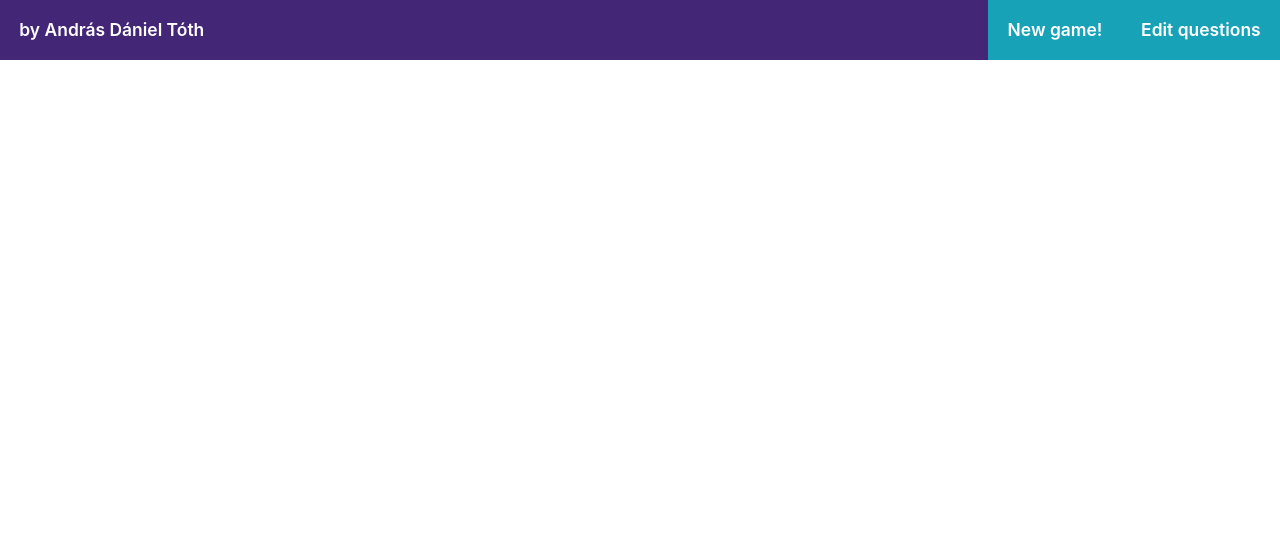
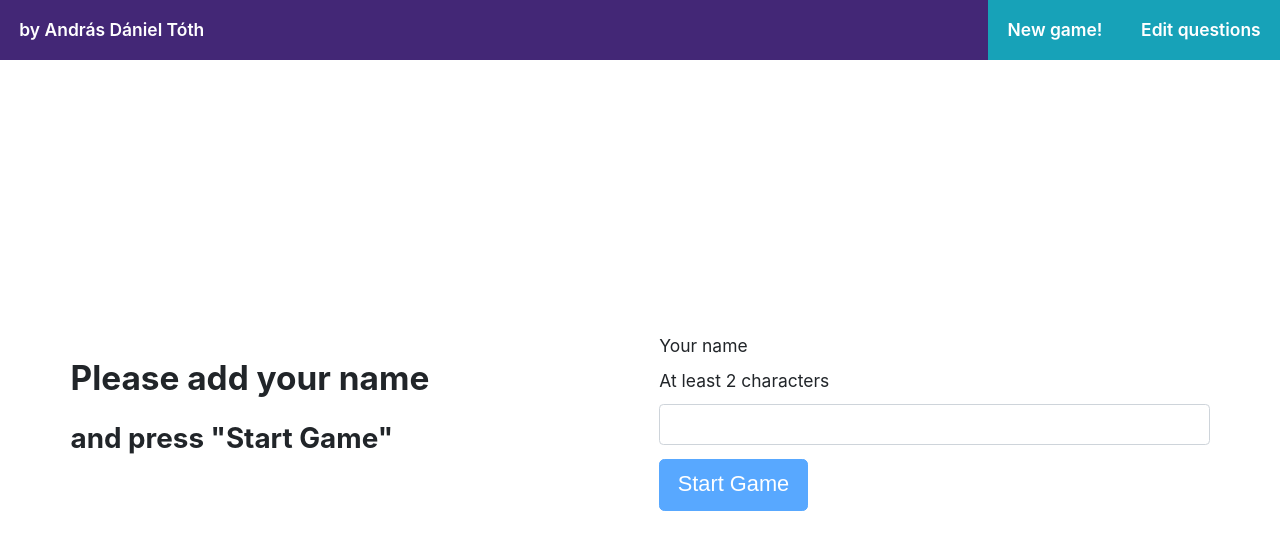
Before and after one commit to latobibor/icf-homework, a React (Create React App) app: page / in a window 1280 px wide. Shown: the top 550 px of the page. Built offline with nearby package versions, Linux system fonts and the light colour scheme; the HTML template or start-up script is replaced by a standard one.

Commit message:
add new game page and update header

```diff
--- a/src/App.tsx
+++ b/src/App.tsx
@@ -4,6 +4,7 @@ import { Header } from './components/header/header';
 import { BrowserRouter as Router, Switch, Route } from 'react-router-dom';
 import { GameContainer } from './components/quiz-page/game-container';
 import { EditorContainer } from './components/editor-page/editor-container';
+import { NewGamePage } from './components/new-game-page/new-game-page';
 
 function App() {
   return (
@@ -12,6 +13,9 @@ function App() {
         <Header />
         <div className="app">
           <Switch>
+            <Route path="/" exact>
+              <NewGamePage />
+            </Route>
             <Route path="/game">
               <GameContainer />
             </Route>
--- a/src/components/editor-page/editor-container.scss
+++ b/src/components/editor-page/editor-container.scss
@@ -1,15 +1,5 @@
 @use '../../style//variables.scss' as vars;
 
 .editor-container {
-  display: flex;
-  flex-wrap: wrap;
-  justify-content: space-evenly;
-
-  & > div {
-    min-width: 300px;
-    flex-grow: 1;
-    flex-shrink: 1;
-    flex-basis: 40%;
-    padding: 0 vars.$spacing-unit-2;
-  }
+  @include vars.double-pane-layout;
 }
--- a/src/components/header/header.tsx
+++ b/src/components/header/header.tsx
@@ -2,32 +2,17 @@ import React from 'react';
 import './header.scss';
 import { Link } from 'react-router-dom';
 import { GlobalState } from '../../redux/global-state';
-import { useSelector, useDispatch } from 'react-redux';
-import { NewGameAction, DispatchAction, Actions } from '../../redux/root-reducer';
-
-// maybe it's not the best name for clean coding but I love it :)
-function isThereAnyQuestion(state: GlobalState): boolean {
-  return state.questions.length > 0;
-}
+import { useSelector } from 'react-redux';
 
 export function Header() {
-  const shouldNewGameBeActive = useSelector<GlobalState, boolean>(isThereAnyQuestion);
-  const dispatch = useDispatch<DispatchAction<NewGameAction>>();
-
-  function onNewGameClick() {
-    dispatch({
-      type: Actions.NewGame,
-    });
-  }
+  const shouldNewGameBeActive = useSelector<GlobalState, boolean>(({questions}) => questions.length > 0);
 
   return (
     <header>
       <div className="header-menu disclaimer">by András Dániel Tóth</div>
 
-      <Link to="/game" className={`${shouldNewGameBeActive ? '' : 'disable-click'}`}>
-        <div className="header-menu menu-item" onClick={onNewGameClick}>
-          New game!
-        </div>
+      <Link to="/" className={`${shouldNewGameBeActive ? '' : 'disable-click'}`}>
+        <div className="header-menu menu-item">New game!</div>
       </Link>
 
       <Link to="/edit">
--- /dev/null
+++ b/src/components/new-game-page/new-game-page.scss
@@ -0,0 +1,14 @@
+@use '../../style/variables' as vars;
+
+.empty-page-container {
+  @include vars.double-pane-layout;
+
+  .form-controls {
+    display: flex;
+    flex-direction: column;
+
+    & > * {
+      margin-bottom: vars.$spacing-unit-sm-2;
+    }
+  }
+}
--- /dev/null
+++ b/src/components/new-game-page/new-game-page.tsx
@@ -0,0 +1,66 @@
+import React from 'react';
+import { useForm } from 'react-hook-form';
+import { useDispatch, useSelector } from 'react-redux';
+import { Link } from 'react-router-dom';
+import './new-game-page.scss';
+
+import { DispatchAction, NewGameAction, Actions } from '../../redux/root-reducer';
+import { GlobalState } from '../../redux/global-state';
+
+const nameInput = 'player';
+
+type Inputs = {
+  [nameInput]: string;
+};
+
+export function NewGamePage() {
+  const {
+    register,
+    handleSubmit,
+    formState: { isValid: formIsValid },
+  } = useForm<Inputs>({ mode: 'onChange' });
+
+  const isThereAnyQuestion = useSelector<GlobalState, boolean>(({ questions }) => questions.length > 0);
+  const dispatch = useDispatch<DispatchAction<NewGameAction>>();
+
+  function onSubmit(data: Inputs) {
+    const player = data.player;
+
+    dispatch({
+      type: Actions.NewGame,
+      player,
+    });
+  }
+
+  const shouldNewGameBeActive = isThereAnyQuestion && formIsValid;
+
+  return (
+    <div className="empty-page-container">
+      <div>
+        <h1>Please add your name</h1>
+        <h2>and press "Start Game"</h2>
+      </div>
+      <div>
+        <form onSubmit={handleSubmit(onSubmit)}>
+          <div className="form-controls">
+            <label htmlFor={nameInput}>Your name</label>
+            <span className="tip">At least 2 characters</span>
+            <input
+              id={nameInput}
+              name={nameInput}
+              type="text"
+              required
+              className="form-control"
+              ref={register({ required: true, minLength: 2 })}
+            />
+            <Link to="/game" className={shouldNewGameBeActive ? '' : 'disabled-click'}>
+              <button className="btn btn-lg btn-primary" type="submit" disabled={!shouldNewGameBeActive}>
+                Start Game
+              </button>
+            </Link>
+          </div>
+        </form>
+      </div>
+    </div>
+  );
+}
--- a/src/redux/global-state.ts
+++ b/src/redux/global-state.ts
@@ -9,11 +9,13 @@ export type GlobalState = {
   gameOver: boolean;
   isCurrentQuestionAnswered: boolean;
   lastAnswer: AnswerIndex | null;
+  player: string | undefined;
 };
 
 const localStorageQuestions = loadQuestions();
 
 export const initialState: GlobalState = {
+  player: undefined,
   activeQuestionIndex: 0,
   questions: localStorageQuestions ? localStorageQuestions : defaultQuestions,
   score: 0,
--- a/src/redux/root-reducer.ts
+++ b/src/redux/root-reducer.ts
@@ -30,6 +30,7 @@ export interface DeleteQuestionAction extends Action {
 
 export interface NewGameAction extends Action {
   type: Actions.NewGame;
+  player: string;
 }
 
 export interface EvaluateAnswerAction extends Action {
@@ -70,7 +71,7 @@ export const rootReducer: Reducer<GlobalState, CombinedActionType> = (
     case Actions.DeleteQuestion:
       return deleteQuestion(state, action);
     case Actions.NewGame:
-      return newGame(state);
+      return newGame(state, action);
     case Actions.EvaluateAnswer:
       return evaluateAnswer(state, action);
     case Actions.NextQuestion:
@@ -103,13 +104,14 @@ function deleteQuestion(state: GlobalState, { questionIndex }: DeleteQuestionAct
   };
 }
 
-function newGame(state: GlobalState): GlobalState {
+function newGame(state: GlobalState, { player }: NewGameAction): GlobalState {
   // let's preserve questions
   const { questions } = state;
 
   return {
     ...initialState,
     questions,
+    player,
   };
 }
 
--- a/src/style/variables.scss
+++ b/src/style/variables.scss
@@ -36,3 +36,17 @@ $spacing-unit-sm-4: calc(#{$spacing-unit} / #{$ratio-3});
   border-right-style: solid;
   background-color: rgba(black, 0.05);
 }
+
+@mixin double-pane-layout {
+  display: flex;
+  flex-wrap: wrap;
+  justify-content: space-evenly;
+
+  & > div {
+    min-width: 300px;
+    flex-grow: 1;
+    flex-shrink: 1;
+    flex-basis: 40%;
+    padding: 0 $spacing-unit-2;
+  }
+}
```
